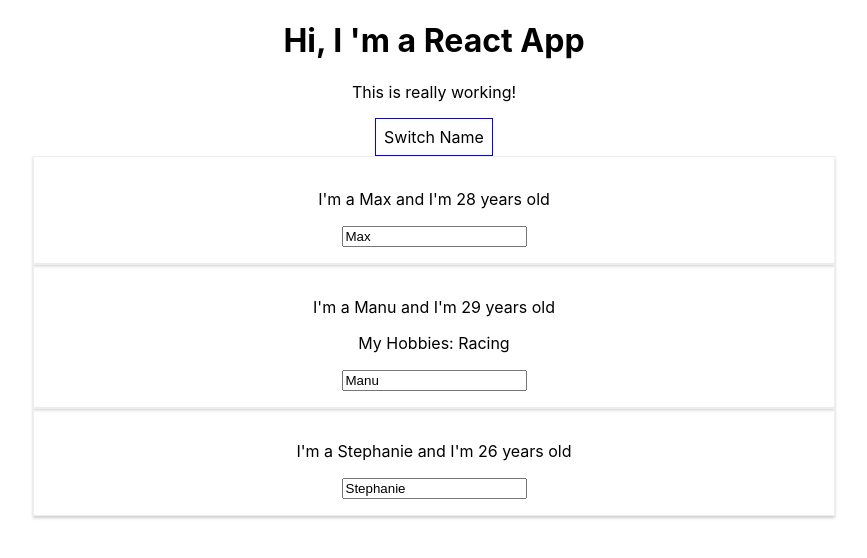
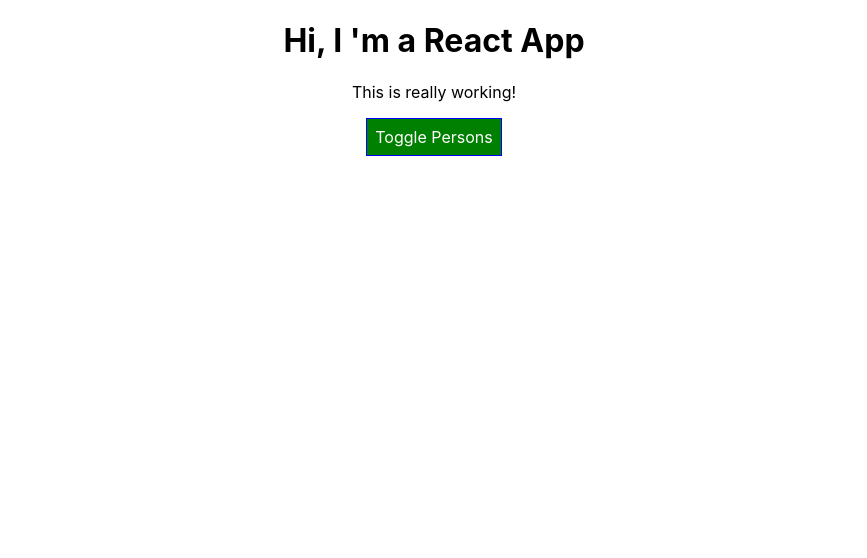
Before and after one commit to vinhthuy2/reactjs-stater, a React (Create React App) app: page / in a window 1280 px wide. Shown: the top 558 px of the page, without its empty margins (206-1073 px from the left). Built offline with nearby package versions, Linux system fonts and the light colour scheme.

Commit message:
add dynamic style

```diff
--- a/src/App.css
+++ b/src/App.css
@@ -1,3 +1,11 @@
 .App {
   text-align: center;
 }
+
+.red {
+  color: red;
+}
+
+.bold {
+  font-weight: bold
+}
--- a/src/App.js
+++ /dev/null
@@ -1,105 +0,0 @@
-import React, { Component } from 'react';
-import './App.css';
-import Person from './Person/Person';
-
-class App extends Component {
-  state = {
-    persons: [
-      {
-        name: 'Max',
-        age: 28
-      },
-      {
-        name: 'Manu',
-        age: 29
-      },
-      {
-        name: 'Stephanie',
-        age: 26
-      }
-    ],
-    otherState: 'some other value'
-  };
-
-  switchNameHandler = newName => {
-    // console.log('Was clicked!');
-    // DON'T DO THIS: this.state.persons[0].name = 'Maximilian';
-    this.setState({
-      persons: [
-        {
-          name: newName,
-          age: 28
-        },
-        {
-          name: 'Manu',
-          age: 29
-        },
-        {
-          name: 'Stephanie',
-          age: 27
-        }
-      ]
-    });
-  };
-
-  nameChangedHandler = event => {
-    this.setState({
-      persons: [
-        {
-          name: 'Max',
-          age: 28
-        },
-        {
-          name: event.target.value,
-          age: 29
-        },
-        {
-          name: 'Stephanie',
-          age: 27
-        }
-      ]
-    });
-  };
-
-  render() {
-    const style = {
-      backgroundColor: 'white',
-      font: 'inherit',
-      border: '1px solid blue',
-      padding: '8px',
-      cursor: 'pointer'
-    };
-
-    return (
-      <div className="App">
-        <h1> Hi, I 'm a React App</h1> <p> This is really working! </p>
-        {/* can be inefficient */}
-        <button
-          style={style}
-          onClick={() => this.switchNameHandler('Vinh Thuy')}
-        >
-          Switch Name
-        </button>
-        <Person
-          name={this.state.persons[0].name}
-          age={this.state.persons[0].age}
-        />
-        <Person
-          name={this.state.persons[1].name}
-          age={this.state.persons[1].age}
-          click={this.switchNameHandler.bind(this, 'Max!')}
-          changed={this.nameChangedHandler}
-        >
-          My Hobbies: Racing
-        </Person>
-        <Person
-          name={this.state.persons[2].name}
-          age={this.state.persons[2].age}
-        />
-      </div>
-    );
-    // return React.createElement('div', {className: 'App'}, React.createElement('h1', null, 'Does this work now?'));
-  }
-}
-
-export default App;
--- /dev/null
+++ b/src/App.jsx
@@ -0,0 +1,132 @@
+import React, { Component } from 'react';
+import './App.css';
+import Person from './Person/Person';
+
+class App extends Component {
+  state = {
+    persons: [
+      {
+        id: 'asdsdsasa',
+        name: 'Max',
+        age: 28
+      },
+      {
+        id: 'asdsdsasasadwqexzcvsd',
+        name: 'Manu',
+        age: 29
+      },
+      {
+        id: 'asdsdsasasaedwqncxz',
+        name: 'Stephanie',
+        age: 26
+      }
+    ],
+    otherState: 'some other value',
+    showPersons: false
+  };
+
+  switchNameHandler = newName => {
+    // console.log('Was clicked!');
+    // DON'T DO THIS: this.state.persons[0].name = 'Maximilian';
+    this.setState({
+      persons: [
+        {
+          name: newName,
+          age: 28
+        },
+        {
+          name: 'Manu',
+          age: 29
+        },
+        {
+          name: 'Stephanie',
+          age: 27
+        }
+      ]
+    });
+  };
+
+  nameChangedHandler = (event, id) => {
+    const personIndex = this.state.persons.findIndex(p => p.id === id);
+
+    const person = { ...this.state.persons[personIndex] };
+
+    person.name = event.target.value;
+
+    const persons = [...this.state.persons];
+    persons[personIndex] = person;
+    this.setState({
+      persons: persons
+    });
+  };
+
+  deletePersonHandler = personIndex => {
+    // const persons = this.state.persons.slice();
+    const persons = [...this.state.persons];
+    persons.splice(personIndex, 1);
+    this.setState({ persons: persons });
+  };
+
+  toggleButtonHandler = () => {
+    const doesShow = this.state.showPersons;
+    this.setState({ showPersons: !doesShow });
+  };
+
+  render() {
+    const style = {
+      backgroundColor: 'green',
+      color: 'white',
+      font: 'inherit',
+      border: '1px solid blue',
+      padding: '8px',
+      cursor: 'pointer'
+    };
+
+    let persons = null;
+
+    if (this.state.showPersons) {
+      persons = (
+        <div>
+          {this.state.persons.map((p, i) => {
+            return (
+              <Person
+                click={() => this.deletePersonHandler(i)}
+                name={p.name}
+                age={p.age}
+                key={p.id}
+                changed={event => this.nameChangedHandler(event, p.id)}
+              />
+            );
+          })}
+        </div>
+      );
+
+      style.backgroundColor = 'red';
+    }
+
+    const classes = [];
+
+    if (this.state.persons.length <= 2) {
+      classes.push('red');
+    }
+
+    if (this.state.persons.length <= 1) {
+      classes.push('bold');
+    }
+
+    return (
+      <div className="App">
+        <h1> Hi, I 'm a React App</h1>
+        <p className={classes.join(' ')}> This is really working! </p>
+        {/* can be inefficient */}
+        <button style={style} onClick={this.toggleButtonHandler}>
+          Toggle Persons
+        </button>
+        {persons}
+      </div>
+    );
+    // return React.createElement('div', {className: 'App'}, React.createElement('h1', null, 'Does this work now?'));
+  }
+}
+
+export default App;
```
